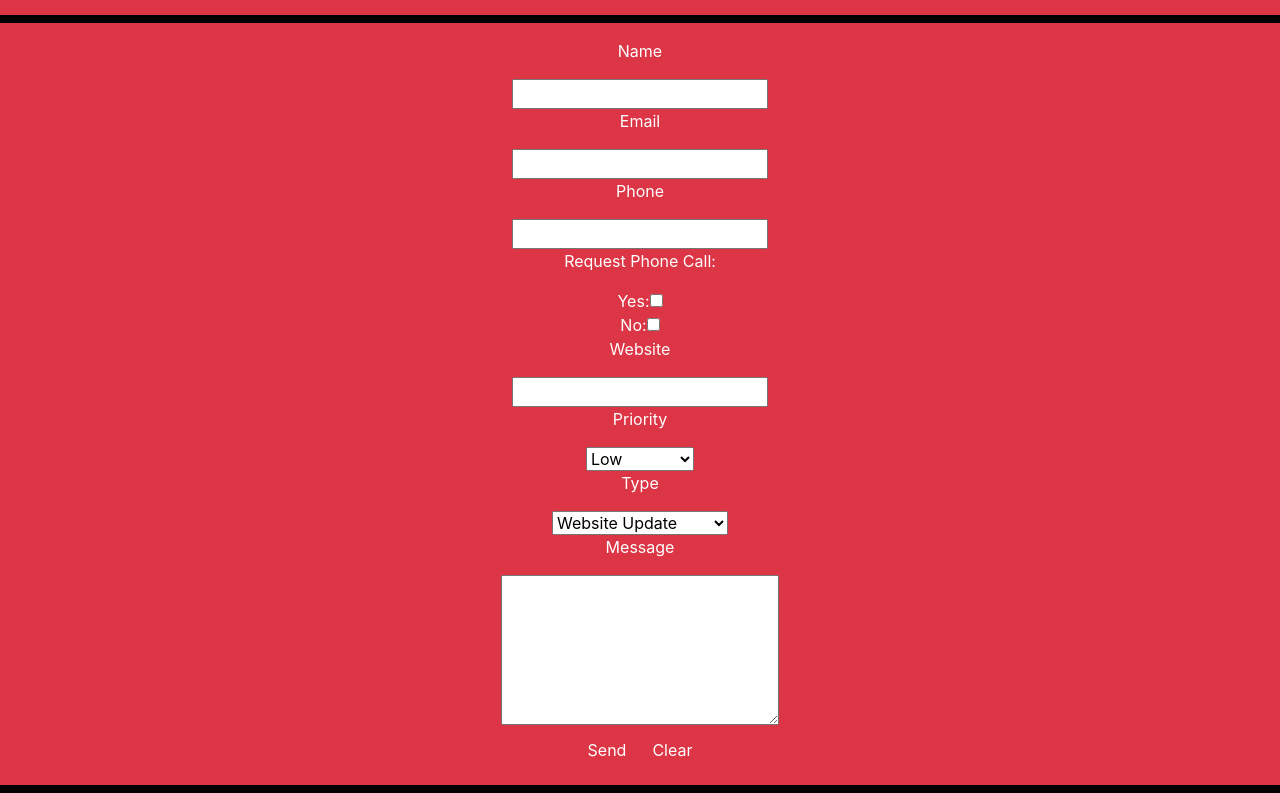
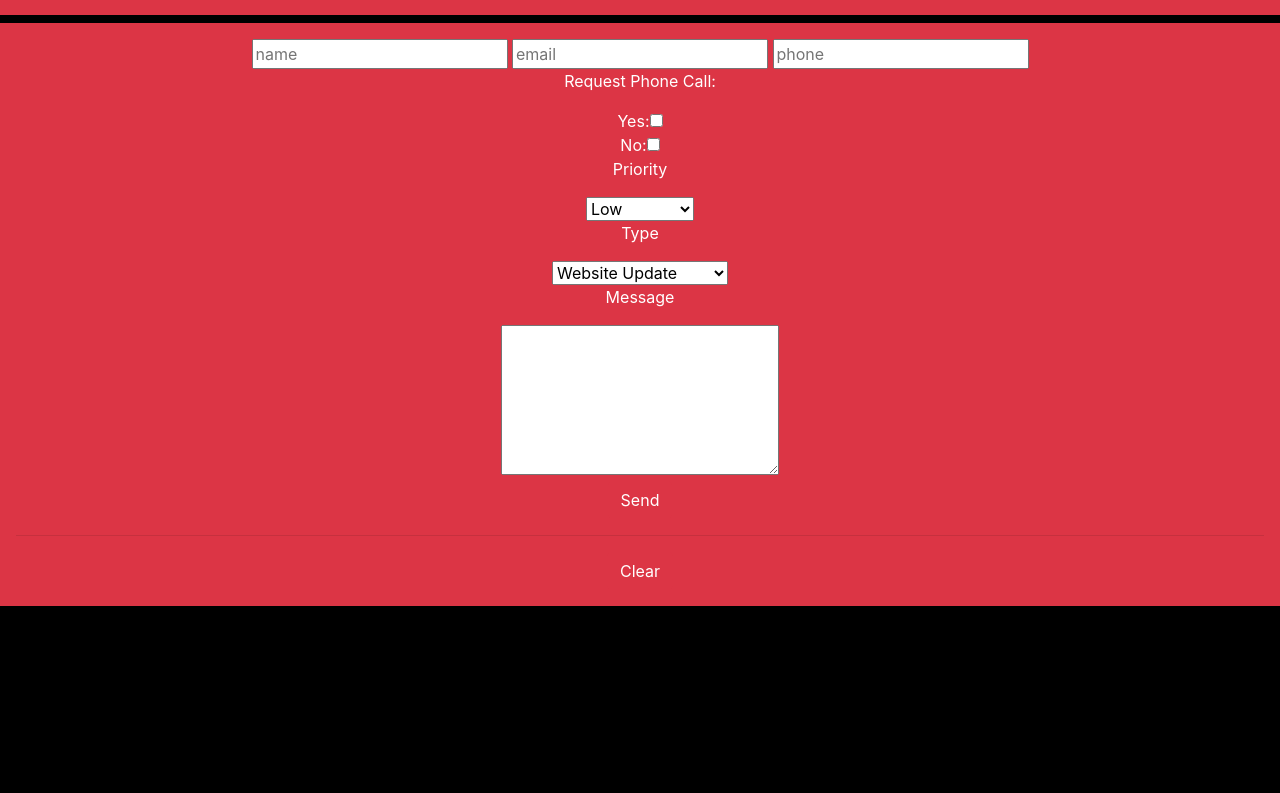
Before and after one commit to maharishi2019/MGames, a plain HTML site: page contact.html in a window 1280 px wide. Shown: the part 73-866 px from the top of the page. After the commit the page ends 800 px from the top, so only its background shows below. Drawn offline with nearby package versions, Linux system fonts and the light colour scheme.

Commit message:
commit on 'master'

```diff
--- a/contact.html
+++ b/contact.html
@@ -38,15 +38,14 @@
         </header>
 
         <form id="contactusform" class="p-3 mb-2 bg-danger text-white"action="mail.php" method="POST">
-                <p>Name</p> <input type="text" name="name">
-                <p>Email</p> <input type="text" name="email">
-                <p>Phone</p> <input type="text" name="phone">
+                <input placeholder="name"type="text" name="name">
+                <input placeholder="email" type="text" name="email">
+                <input placeholder="phone" type="text" name="phone">
 
                 <p>Request Phone Call:</p>
                 Yes:<input type="checkbox" value="Yes" name="call"><br />
                 No:<input type="checkbox" value="No" name="call"><br />
 
-                <p>Website</p> <input type="text" name="website">
 
                 <p>Priority</p>
                 <select name="priority" size="1">
@@ -67,7 +66,7 @@
                 <br />
 
                 <p>Message</p><textarea name="message" rows="6" cols="25"></textarea><br />
-                <input class="btn btn-danger"type="submit" value="Send"><input class="btn btn-danger" type="reset" value="Clear">
+                <input class="btn btn-danger"type="submit" value="Send"><hr><input class="btn btn-danger" type="reset" value="Clear">
         </form>
 
     </body>
```
